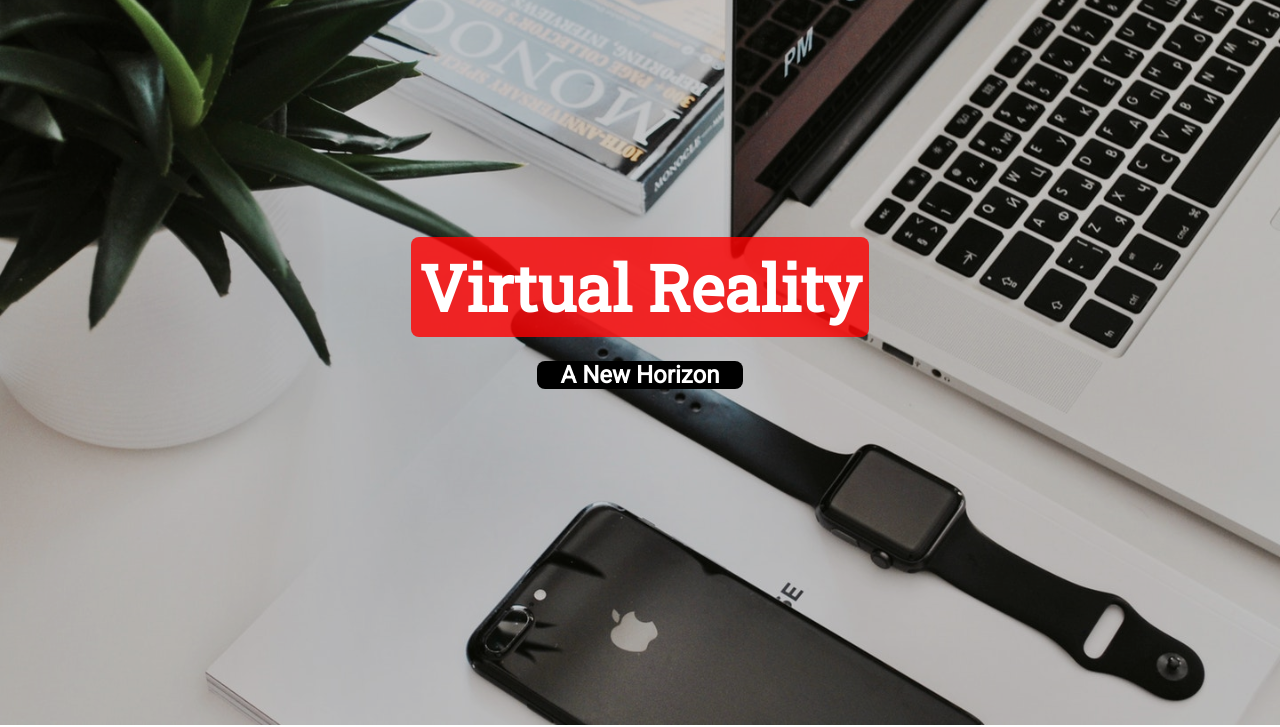
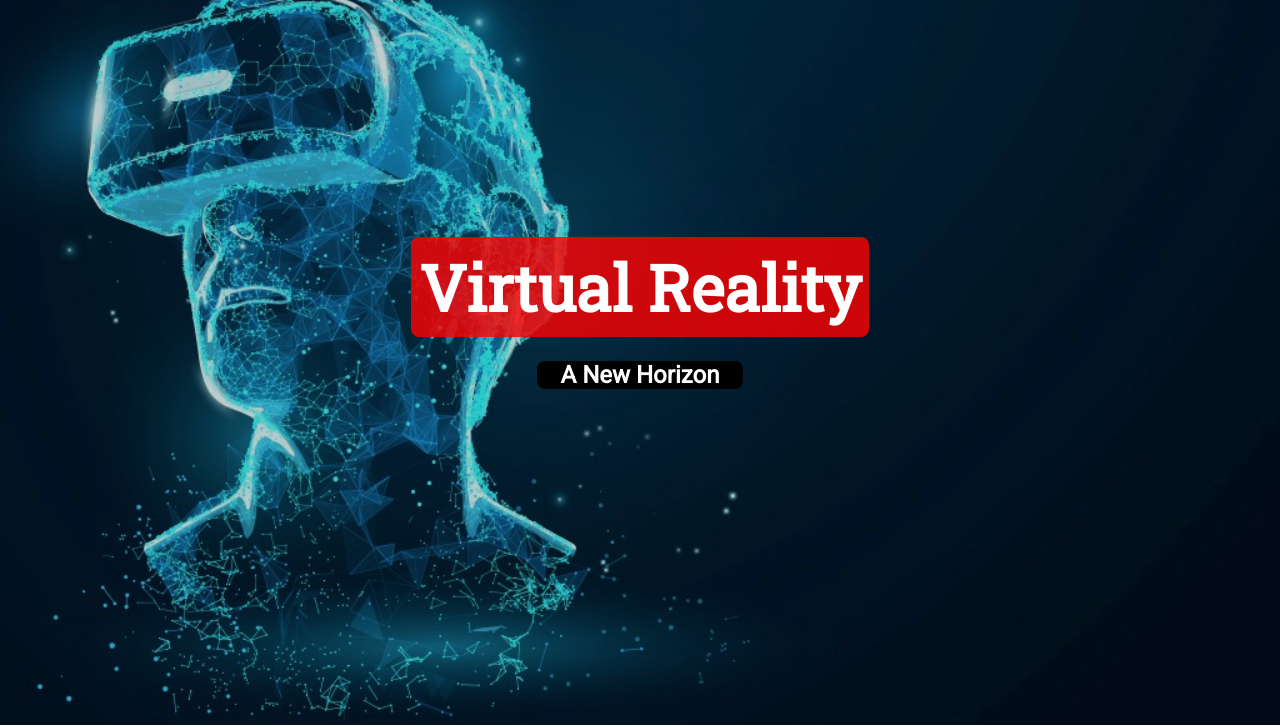
Before and after one commit to Takoda437/Website-for-IMED-265, a plain HTML site: page Index.html in a window 1280 px wide. Shown: the part 75-802 px from the top of the page. Drawn offline with Linux system fonts and the light colour scheme.

Commit message:
Fixed background style sheet and put it into my website
I added a new background for my website and made sure it didn't get into the way of my heading. I also fixed my css style sheet to use the JPEG file.

```diff
--- a/style.css
+++ b/style.css
@@ -54,7 +54,7 @@ textarea:focus {
   align-items: center;
   justify-content: center;
   flex-direction: column;
-  background: rgba(0, 0, 0, 0.2) url("img/3.jpg");
+  background: rgba(0, 0, 0, 0.2) url("img/vrbackground.jpeg");
   background-size: cover;
   background-attachment: fixed;
   background-position: center;
```
Also changed, not shown: Index.html (indentation only), img/vrbackground.jpeg (added), index.html (indentation only).
